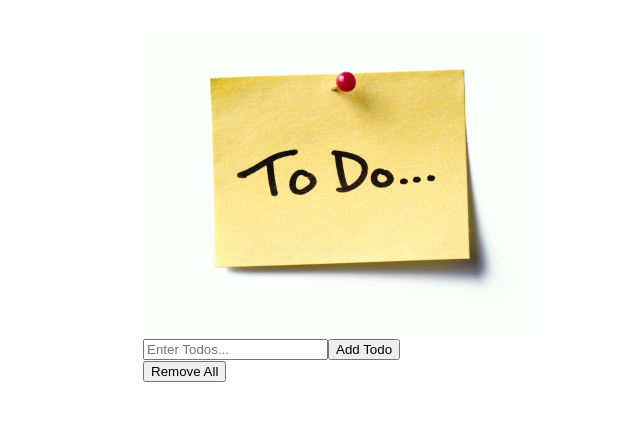
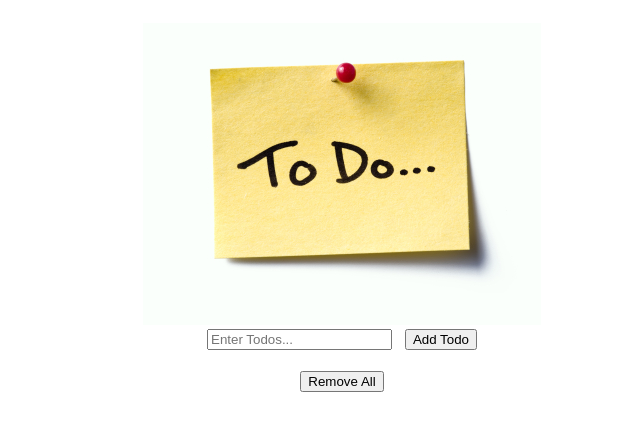
Before and after one commit to KarthikBenki/todo-app-using-react-hooks, a React (Create React App) app: page / in a window 1280 px wide. Shown: the part 193-624 px from the top of the page, without its empty margins (298-938 px from the left). Built offline with nearby package versions, Linux system fonts and the light colour scheme.

Commit message:
added css

```diff
--- a/src/components/Todo/Todo.css
+++ b/src/components/Todo/Todo.css
@@ -5,3 +5,20 @@
   justify-content: center;
   height: 100vh;
 }
+
+.border1px{
+  border: 1px solid black;
+}
+
+.todo-container{
+  display: flex;
+  flex-direction: column;
+  align-items: center;
+}
+
+.todo-input{
+  width: 270px;
+  display: flex;
+  justify-content: space-between;
+  margin-bottom: 20px;
+}
```
